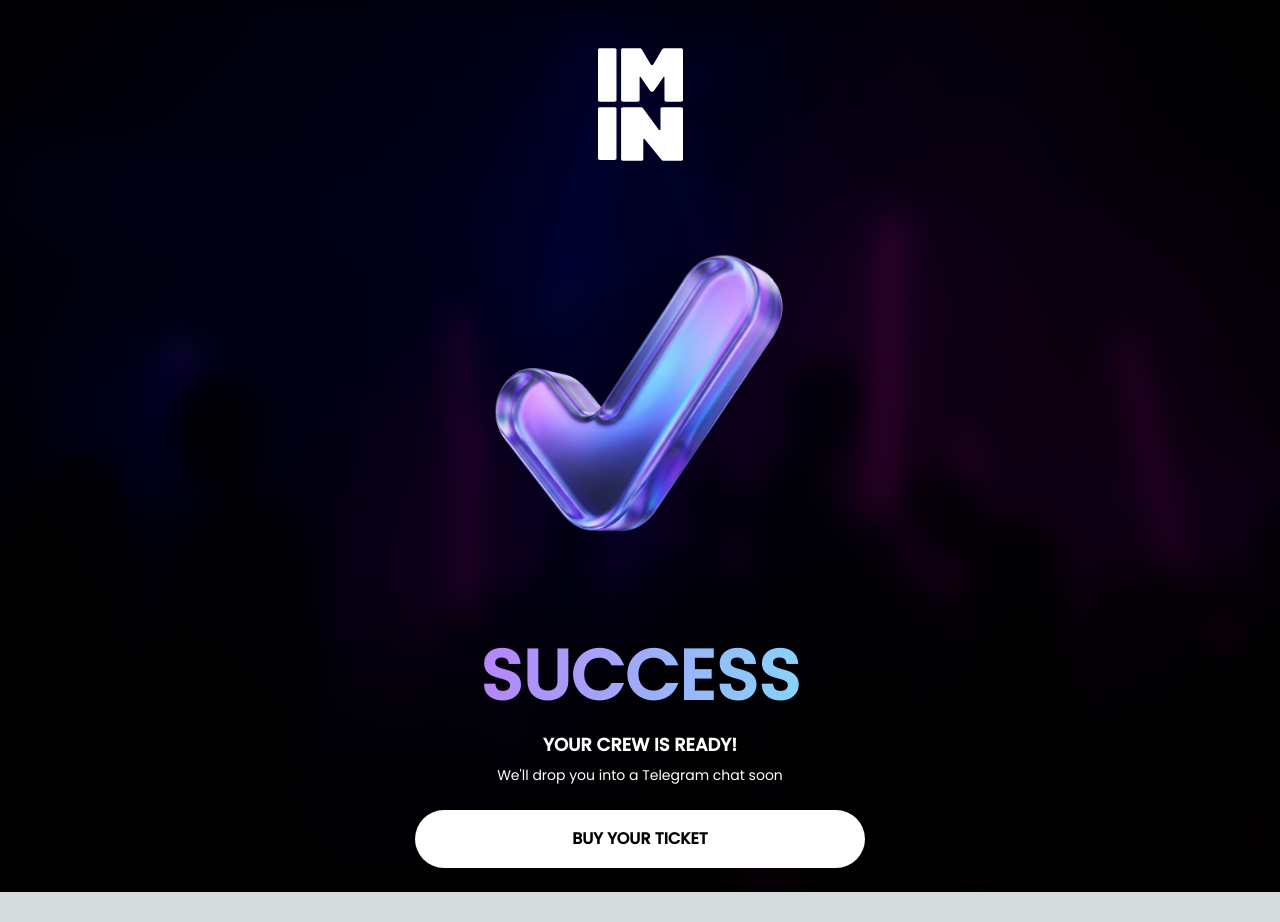
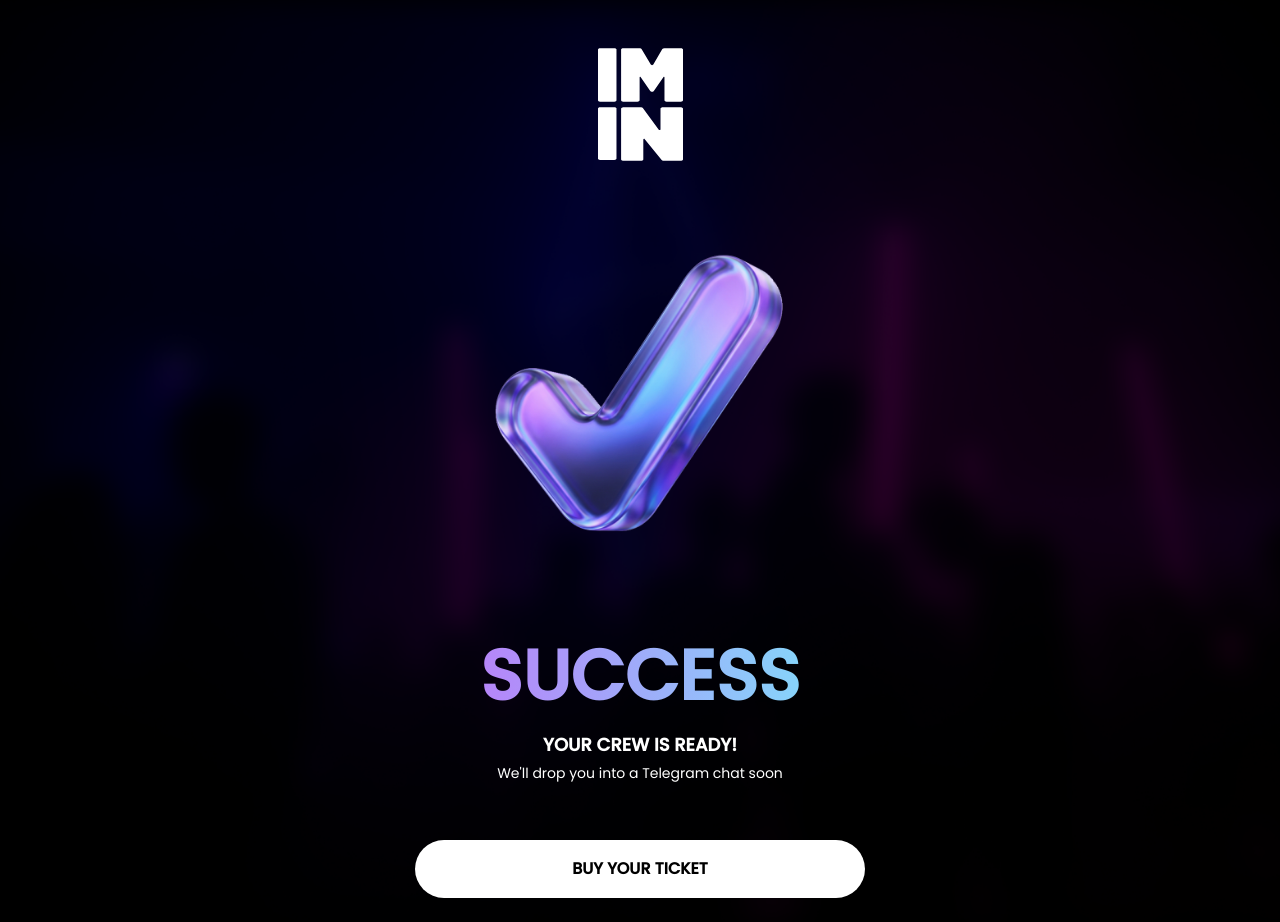
Before and after one commit to IvanKozmulyak/imin-webaap, a Next.js app: page /success in a window 1280 px wide. Before the commit the page ends 892 px from the top, so only its background shows below. Built offline with nearby package versions, Linux system fonts and the light colour scheme.

Commit message:
Add fe part

```diff
--- a/app/globals.css
+++ b/app/globals.css
@@ -25,3 +25,21 @@ body {
     )
     rgb(var(--background-start-rgb));
 }
+
+@supports (padding: env(safe-area-inset-bottom)) {
+  .pb-safe {
+    padding-bottom: calc(0.5rem + env(safe-area-inset-bottom));
+  }
+
+  @media (min-width: 640px) {
+    .pb-safe {
+      padding-bottom: calc(1rem + env(safe-area-inset-bottom));
+    }
+  }
+
+  @media (min-width: 768px) {
+    .pb-safe {
+      padding-bottom: calc(1.5rem + env(safe-area-inset-bottom));
+    }
+  }
+}
--- a/app/success/page.tsx
+++ b/app/success/page.tsx
@@ -34,7 +34,7 @@ function SuccessContent() {
   }, [eventId]);
 
   return (
-    <div className="relative min-h-screen bg-black overflow-hidden flex flex-col">
+    <div className="relative bg-black overflow-hidden flex flex-col" style={{ minHeight: '100svh' }}>
       {/* Background Image */}
       <img
         src="/assets/background.png"
@@ -77,7 +77,7 @@ function SuccessContent() {
         </div>
 
         {/* Success Content - Center */}
-        <div className="flex flex-col items-center justify-center flex-1 w-full max-w-[90vw] sm:max-w-[400px] md:max-w-[480px] lg:max-w-[540px] xl:max-w-[358px] px-2 sm:px-3 md:px-4 py-2 sm:py-4 md:py-6">
+        <div className="flex flex-col items-center justify-center flex-1 w-full max-w-[90vw] sm:max-w-[400px] md:max-w-[480px] lg:max-w-[540px] xl:max-w-[358px] px-2 sm:px-3 md:px-4 py-2 sm:py-4 md:py-6 pb-0 sm:pb-0 md:pb-6">
           {/* Success Icon */}
           <div className="w-[140px] h-[134px] sm:w-[180px] sm:h-[173px] md:w-[240px] md:h-[230px] lg:w-[320px] lg:h-[307px] xl:w-[438px] xl:h-[420px] mb-1 sm:mb-2 md:mb-3 lg:mb-4 xl:mb-9 flex items-center justify-center">
             <img
@@ -102,7 +102,7 @@ function SuccessContent() {
 
           {/* Message */}
           <div className="flex flex-col items-center text-center w-full max-w-[280px] sm:max-w-[320px] md:max-w-[360px] lg:max-w-[380px] xl:w-[322px] px-1 sm:px-2">
-            <p className="text-white text-[14px] sm:text-[15px] md:text-[16px] lg:text-[17px] xl:text-[18px] font-semibold uppercase mb-1 sm:mb-1.5 md:mb-2 leading-tight">
+            <p className="text-white text-[14px] sm:text-[15px] md:text-[16px] lg:text-[17px] xl:text-[18px] font-semibold uppercase mb-0.5 sm:mb-1 md:mb-1.5 leading-tight">
               Your Crew is READY!
             </p>
             <p className="text-white text-[11px] sm:text-[12px] md:text-[13px] lg:text-[13px] xl:text-[14px] font-normal leading-normal mb-0">
@@ -112,7 +112,7 @@ function SuccessContent() {
         </div>
 
         {/* Button - Bottom */}
-        <div className="w-full px-4 sm:px-6 md:px-8 pb-2 sm:pb-4 md:pb-6 flex justify-center -mt-8 sm:-mt-6 md:-mt-4 lg:-mt-2 xl:mt-0">
+        <div className="w-full px-4 sm:px-6 md:px-8 pb-safe flex justify-center mt-4 sm:mt-6 md:mt-8">
           {ticketUrl ? (
             <a
               href={ticketUrl}
@@ -138,7 +138,7 @@ function SuccessContent() {
 export default function SuccessPage() {
   return (
     <Suspense fallback={
-      <div className="min-h-screen bg-black flex items-center justify-center">
+      <div className="bg-black flex items-center justify-center" style={{ minHeight: '100svh' }}>
         <div className="text-white text-lg">Loading...</div>
       </div>
     }>
```
